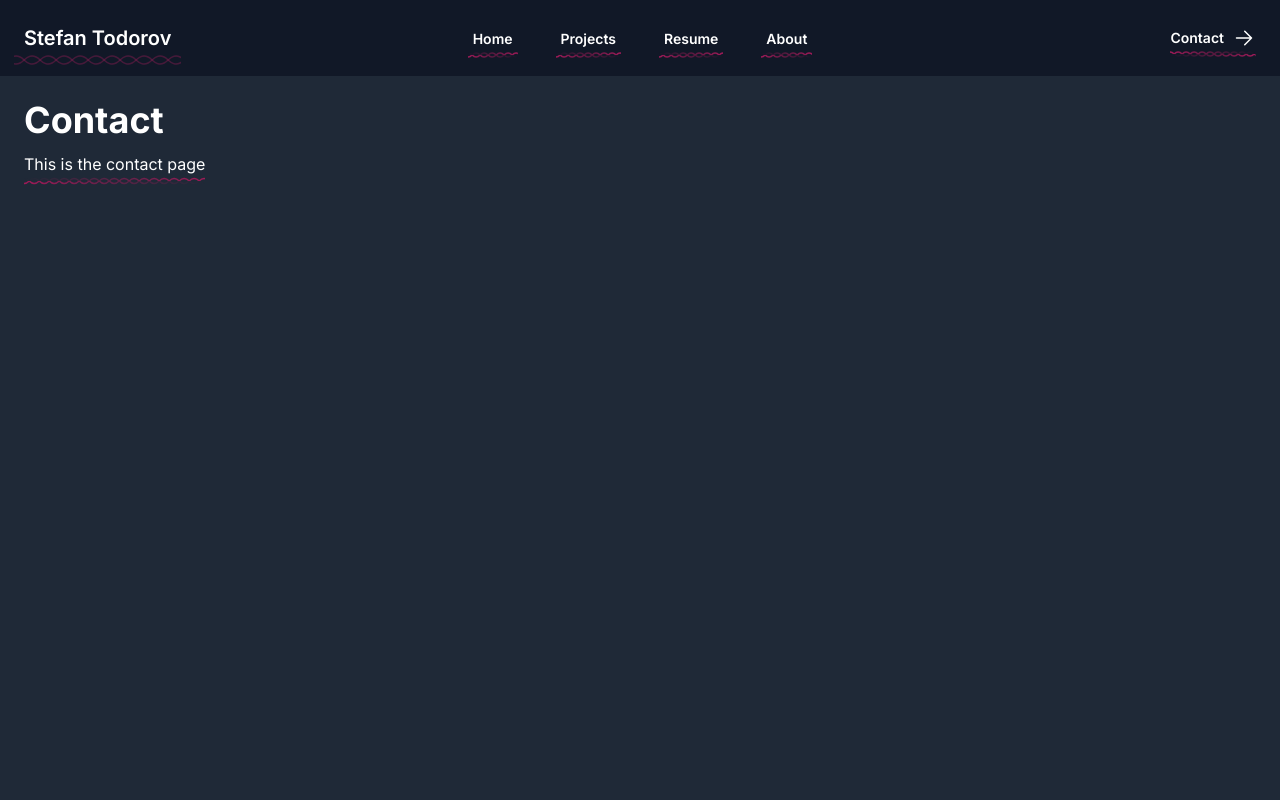
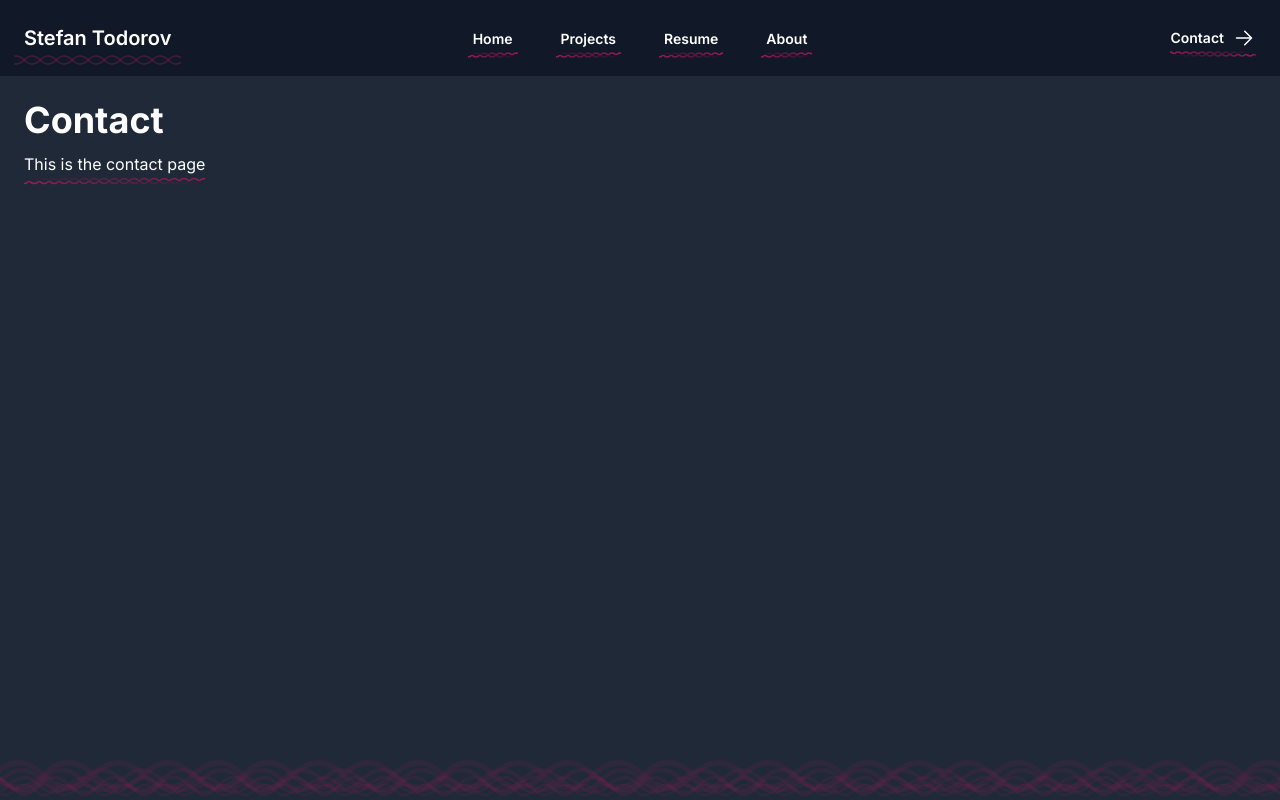
Before and after one commit to coravacav/portfolio, a Next.js app: page /contact in a window 1280 px wide. Built offline with nearby package versions, Linux system fonts and the light colour scheme.

Commit message:
make standalone animations

```diff
--- a/src/app/layout.tsx
+++ b/src/app/layout.tsx
@@ -1,6 +1,8 @@
 import Nav from '@/lib/nav';
 import './globals.css';
 import { Inter } from 'next/font/google';
+import Helix, { HelixAnimation } from '@/lib/helix';
+import { pinkColor } from '@/styles/pinkColor';
 
 // If loading a variable font, you don't need to specify the font weight
 const inter = Inter({
@@ -19,6 +21,42 @@ export default function RootLayout({ children }: { children: React.ReactNode })
             <body className="bg-gray-800 min-h-screen">
                 <Nav />
                 {children}
+                <HelixAnimation
+                    duration={300}
+                    height={20}
+                    strokeWidth="2px"
+                    style="none"
+                    color={pinkColor + '20'}
+                    svgWidth="100%"
+                    className="absolute bottom-0 left-0 right-0"
+                />
+                <HelixAnimation
+                    duration={400}
+                    height={30}
+                    strokeWidth="3px"
+                    style="none"
+                    color={pinkColor + '20'}
+                    svgWidth="100%"
+                    className="absolute bottom-0 left-0 right-0"
+                />
+                <HelixAnimation
+                    duration={500}
+                    height={40}
+                    strokeWidth="4px"
+                    style="none"
+                    color={pinkColor + '20'}
+                    svgWidth="100%"
+                    className="absolute bottom-0 left-0 right-0"
+                />
+                <HelixAnimation
+                    duration={600}
+                    height={50}
+                    strokeWidth="5px"
+                    style="none"
+                    color={pinkColor + '20'}
+                    svgWidth="100%"
+                    className="absolute bottom-0 left-0 right-0"
+                />
             </body>
         </html>
     );
--- a/src/lib/helix.tsx
+++ b/src/lib/helix.tsx
@@ -1,47 +1,50 @@
 'use client';
 
 import useMeasure from 'react-use-measure';
-import { ReactNode, useEffect, useId, useState } from 'react';
+import { CSSProperties, ReactNode, useEffect, useId, useState } from 'react';
 import clsx from 'clsx';
 import { Transition } from '@headlessui/react';
 import { pinkColor } from '@/styles/pinkColor';
 
-export default function Helix({
+type HelixAnimationProps = {
+    show?: boolean;
+    duration?: number;
+    style?: 'topright' | 'topleft' | 'none';
+    color?: string;
+    className?: string;
+    strokeWidth?: string;
+    height?: number;
+    svgWidth?: number | string;
+    extendLeft?: number;
+    extendRight?: number;
+    svgHeight?: number;
+};
+
+export function HelixAnimation({
+    show = true,
     className,
-    children,
+    svgWidth,
     height = 10,
     color = pinkColor,
     duration = 1000,
     extendLeft = 0,
     extendRight = 0,
     style = 'topright',
-}: {
-    className?: string;
-    children: ReactNode;
-    height?: number;
-    color?: string;
-    duration?: number;
-    extendLeft?: number;
-    extendRight?: number;
-    style?: 'topright' | 'topleft' | 'none';
-}) {
-    const [contentRef, bounds] = useMeasure();
+    strokeWidth = '1.5px',
+}: HelixAnimationProps) {
     const [svgRef, setSvgRef] = useState<SVGSVGElement | null>(null);
-    const [renderHelix, setRenderHelix] = useState(false);
 
     const patternId = useId();
     const fill = `url(#${patternId})`;
 
-    const width = bounds.width ? bounds.width + extendLeft + extendRight : 0;
-
     const styles = {
-        width,
+        width: typeof svgWidth === 'string' ? svgWidth : svgWidth + extendLeft + extendRight,
         height: height + 'px',
     };
 
     useEffect(() => {
         if (!svgRef) return;
-        if (!renderHelix) return;
+        if (!show) return;
 
         const newspaperSpinning = [{ transform: 'translateX(0)' }, { transform: `translateX(-${height}px)` }];
 
@@ -60,29 +63,52 @@ export default function Helix({
         return () => {
             animations.forEach((animation) => animation.cancel());
         };
-    }, [height, duration, renderHelix, svgRef]);
+    }, [height, duration, show, svgRef]);
 
     const hHeight = height / 2;
     const dHeight = height * 2;
 
-    const svgStyles = {
-        left: -extendLeft + 'px',
-        right: -extendRight + 'px',
-    };
+    return (
+        <svg
+            {...styles}
+            className={className}
+            role="none"
+            ref={setSvgRef}
+            style={generateSvgStyles({
+                extendLeft,
+                extendRight,
+                style,
+            })}
+        >
+            <rect {...styles} style={{ fill }} />
+            <defs>
+                <pattern id={patternId} width={height} height={height} patternUnits="userSpaceOnUse">
+                    <path
+                        className="fill-transparent"
+                        d={`M 0 ${hHeight} Q ${hHeight} 0 ${height} ${hHeight} T ${dHeight} ${hHeight}`}
+                        style={{ stroke: color, strokeWidth }}
+                    />
+                    <path
+                        className="fill-transparent"
+                        d={`M 0 ${hHeight} Q ${hHeight} ${height} ${height} ${hHeight} T ${dHeight} ${hHeight}`}
+                        style={{ stroke: color, strokeWidth }}
+                    />
+                </pattern>
+            </defs>
+        </svg>
+    );
+}
 
-    if (style !== 'none') {
-        svgStyles[
-            '-webkit-mask-image'
-        ] = `linear-gradient(to left, rgba(0,0,0,1), rgba(0,0,0,0)), linear-gradient(to right, rgba(0,0,0,1), rgba(0,0,0,0))`;
-        svgStyles['-webkit-mask-size'] = '100% 50%';
-        svgStyles['-webkit-mask-repeat'] = 'no-repeat';
+export default function Helix({
+    className,
+    children,
+    ...rest
+}: {
+    children: ReactNode;
+} & HelixAnimationProps) {
+    const [contentRef, bounds] = useMeasure();
+    const [renderHelix, setRenderHelix] = useState(false);
 
-        if (style === 'topright') {
-            svgStyles['-webkit-mask-position'] = 'left top, right bottom';
-        } else if (style === 'topleft') {
-            svgStyles['-webkit-mask-position'] = 'left bottom, right top';
-        }
-    }
     return (
         <div
             className={clsx('relative w-min whitespace-nowrap', className)}
@@ -98,24 +124,31 @@ export default function Helix({
                 enterFrom="opacity-0"
                 enterTo="opacity-100"
             >
-                <svg {...styles} className="absolute top-full" role="none" ref={setSvgRef} style={svgStyles}>
-                    <rect {...styles} style={{ fill }} />
-                    <defs>
-                        <pattern id={patternId} width={height} height={height} patternUnits="userSpaceOnUse">
-                            <path
-                                className="fill-transparent stroke-[1.5px]"
-                                d={`M 0 ${hHeight} Q ${hHeight} 0 ${height} ${hHeight} T ${dHeight} ${hHeight}`}
-                                style={{ stroke: color }}
-                            />
-                            <path
-                                className="fill-transparent stroke-[1.5px]"
-                                d={`M 0 ${hHeight} Q ${hHeight} ${height} ${height} ${hHeight} T ${dHeight} ${hHeight}`}
-                                style={{ stroke: color }}
-                            />
-                        </pattern>
-                    </defs>
-                </svg>
+                <HelixAnimation className="absolute top-full" show={renderHelix} svgWidth={bounds.width} {...rest} />
             </Transition>
         </div>
     );
 }
+
+function generateSvgStyles({ extendLeft, extendRight, style }) {
+    const svgStyles: CSSProperties = {
+        left: -extendLeft + 'px',
+        right: -extendRight + 'px',
+    };
+
+    if (style !== 'none') {
+        svgStyles[
+            'WebkitMaskImage'
+        ] = `linear-gradient(to left, rgba(0,0,0,1), rgba(0,0,0,0)), linear-gradient(to right, rgba(0,0,0,1), rgba(0,0,0,0))`;
+        svgStyles['WebkitMaskSize'] = '100% 50%';
+        svgStyles['WebkitMaskRepeat'] = 'no-repeat';
+
+        if (style === 'topright') {
+            svgStyles['WebkitMaskPosition'] = 'left top, right bottom';
+        } else if (style === 'topleft') {
+            svgStyles['WebkitMaskPosition'] = 'left bottom, right top';
+        }
+    }
+
+    return svgStyles;
+}
```
